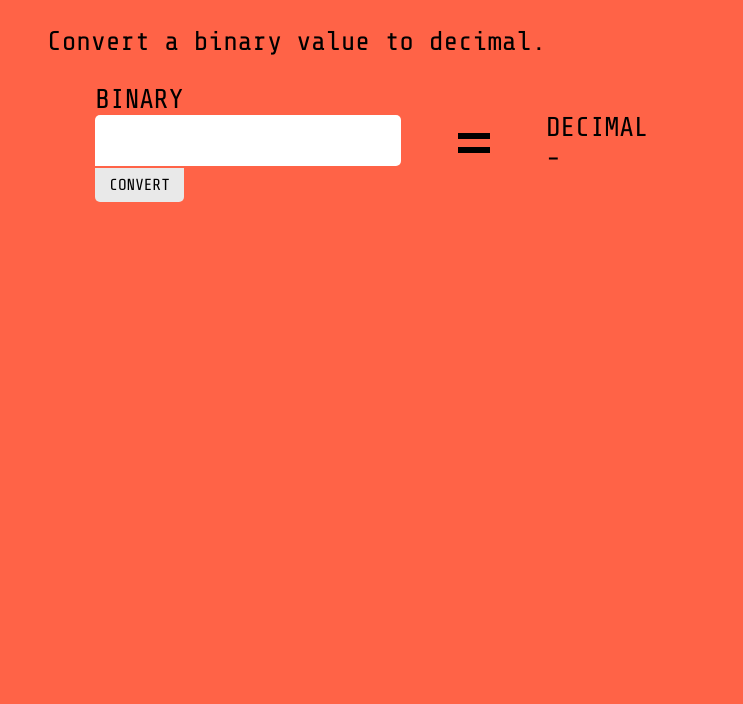
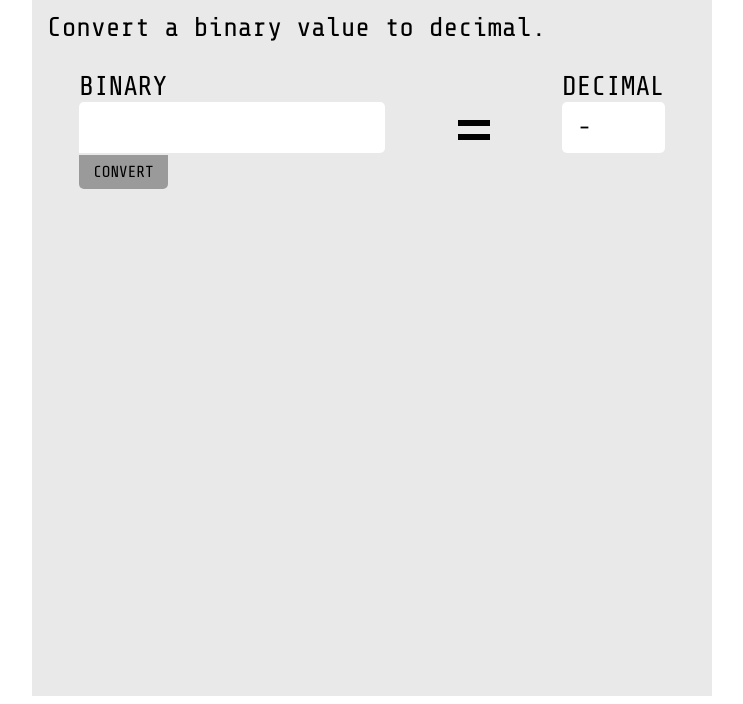
Before and after one commit to allanqueiroz02/bin2Dec, a website: page index.html in a window 1280 px wide. Shown: the part 118-822 px from the top of the page, without its empty margins (268-1011 px from the left). Before the commit the page ends 800 px from the top, so only its background shows below. Drawn offline with nearby package versions, Linux system fonts and the light colour scheme.

Commit message:
melhorada estilização

```diff
--- a/css/style.css
+++ b/css/style.css
@@ -1,10 +1,11 @@
 :root {
-  --color-tomato: #ff6347;
+  --color-black: #000000b6;
   --color-gray-light-1: #e9e9e9;
   --color-gray-light-2: #d4d4d4;
   --color-gray-light-3: #9a9a9a;
+  --color-tomato: #ff6347;
   --color-warning: #ff9800;
-  --color-black: #000000b6;
+  --color-white: #ffffff;
 }
 
 * {
@@ -12,14 +13,13 @@
 }
 
 body {
-  background: var(--color-tomato);
   font-size: 1.7rem;
 }
 
 h1 {
+  margin-top: 0;
   padding: 5px;
   border-radius: 5px;
-  border-left: 5px solid var(--color-gray-light-1);
   background: linear-gradient(
     90deg,
     var(--color-gray-light-3),
@@ -47,7 +47,7 @@ button {
   font-size: 1rem;
   border: none;
   border-radius: 0 0 5px 5px;
-  background: var(--color-gray-light-1);
+  background: var(--color-gray-light-3);
 }
 
 button:hover {
@@ -57,13 +57,29 @@ button:hover {
 
 .container {
   max-width: 650px;
+  padding: 15px;
   margin: 0 auto;
+  background: var(--color-gray-light-1);
+  height: 97vh;
 }
 
 .main-content {
   display: flex;
-  justify-content: space-evenly;
+  justify-content: space-around;
   align-items: center;
+}
+
+.container-resultado {
+  align-self: flex-start;
+}
+.container-resultado span {
+  display: block;
+  border: none;
+  outline: none;
+  padding: 12px 16px;
+  border-radius: 5px;
+  font-size: 1.5rem;
+  background: var(--color-white);
 }
 
 .container-warning {
--- a/index.html
+++ b/index.html
@@ -21,7 +21,7 @@
           <button id="convert-button">Convert</button>
         </div>
         <img width="48" src="./assets/icon-equal.svg" alt="equal icon" />
-        <div>
+        <div class="container-resultado">
           <label>DECIMAL</label>
           <span id="resultado">-</span>
         </div>
```
